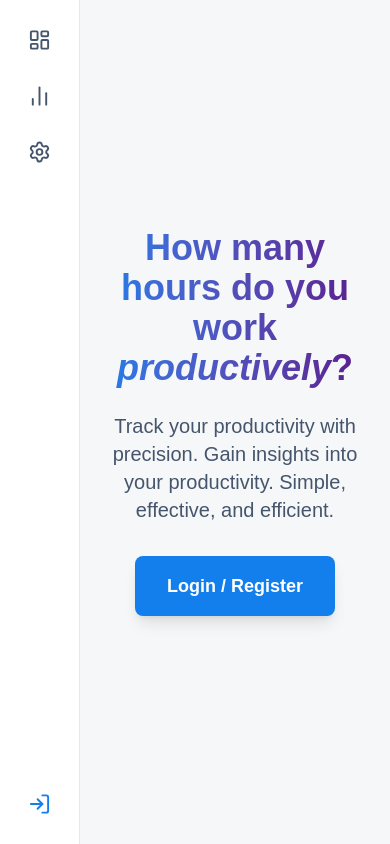
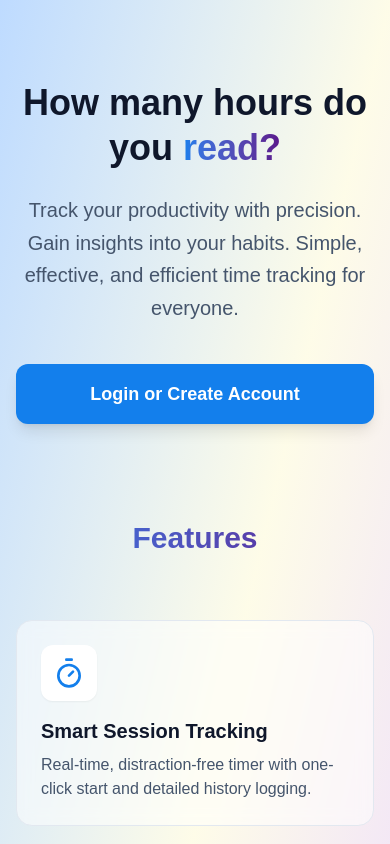
Before and after one commit to yegekucuk/memoria, a Next.js app: page / in a window 390 px wide. Built offline with nearby package versions, Linux system fonts and the light colour scheme; no server answers.

Commit message:
style: redesign landing page and other minor style changes

```diff
--- a/package.json
+++ b/package.json
@@ -15,6 +15,7 @@
     "@types/bcryptjs": "^2.4.6",
     "@types/jsonwebtoken": "^9.0.10",
     "bcryptjs": "^3.0.3",
+    "framer-motion": "^12.29.2",
     "jsonwebtoken": "^9.0.3",
     "lucide-react": "^0.562.0",
     "next": "16.1.3",
--- a/src/app/globals.css
+++ b/src/app/globals.css
@@ -39,3 +39,7 @@ body {
   color: var(--foreground);
   font-family: Arial, Helvetica, sans-serif;
 }
+
+.bg-mesh {
+  @apply not-dark:bg-linear-to-br not-dark:from-blue-200 not-dark:via-yellow-50 not-dark:to-purple-200 dark:bg-background-dark
+}
--- a/src/app/page.tsx
+++ b/src/app/page.tsx
@@ -4,12 +4,17 @@ import React, { useEffect, useState } from 'react';
 import { useRouter } from 'next/navigation';
 import { useAuth } from '@/context/AuthContext';
 import { AuthModal } from '@/components/AuthModal';
+import { FeaturesSection } from '@/components/FeaturesSection';
 import { Loader2 } from 'lucide-react';
+import { motion, AnimatePresence } from 'framer-motion';
 
 export default function Home() {
   const { isAuthenticated, loading } = useAuth();
   const router = useRouter();
   const [isAuthModalOpen, setIsAuthModalOpen] = useState(false);
+
+  const words = ["work?", "workout?", "read?", "write?", "study?"];
+  const [currentWordIndex, setCurrentWordIndex] = useState(0);
 
   useEffect(() => {
     if (!loading && isAuthenticated) {
@@ -17,6 +22,14 @@ export default function Home() {
         router.push('/dashboard');
     }
   }, [loading, isAuthenticated, router]);
+
+  useEffect(() => {
+    const interval = setInterval(() => {
+      setCurrentWordIndex((prev) => (prev + 1) % words.length);
+    }, 2000); // Change every 2 seconds
+
+    return () => clearInterval(interval);
+  }, []);
 
   if (loading) {
     return (
@@ -32,22 +45,52 @@ export default function Home() {
   }
 
   return (
-    <div className="flex flex-col items-center justify-center h-screen w-full bg-background-light dark:bg-background-dark p-4">
-      <div className="text-center max-w-4xl">
-        <h1 className="text-4xl md:text-6xl font-bold bg-clip-text text-transparent bg-linear-to-r from-primary to-purple-900 mb-6">
-          How many hours do you work <span className='italic'>productively</span>?
+    <div className="flex flex-col w-full bg-mesh">
+      {/* Hero Section */}
+      <div className="flex flex-col items-center justify-center min-h-[40vh] w-full p-4 relative z-10 pt-20">
+        <div className="text-center max-w-5xl">
+          <h1 className="text-4xl md:text-6xl lg:text-7xl font-bold text-slate-900 dark:text-white mb-6 leading-tight">
+            How many hours do you{' '}
+            <span className="inline-flex justify-start">
+                <AnimatePresence mode="wait">
+                    <motion.span
+                        key={currentWordIndex}
+                        className="bg-clip-text text-transparent bg-linear-to-r from-primary to-purple-900 inline-block"
+                        initial={{ opacity: 0, y: 20 }}
+                        animate={{ opacity: 1, y: 0 }}
+                        exit={{ opacity: 0, y: -20 }}
+                        transition={{ duration: 0.3 }}
+                    >
+                        {words[currentWordIndex]}
+                    </motion.span>
+                </AnimatePresence>
+            </span>
           </h1>
-        <p className="text-xl text-slate-600 dark:text-slate-300 mb-8">
-          Track your productivity with precision. Gain insights into your productivity.
-          Simple, effective, and efficient.
+          <p className="text-xl md:text-2xl text-slate-600 dark:text-slate-300 mb-10 max-w-3xl mx-auto leading-relaxed">
+            Track your productivity with precision. Gain insights into your habits.
+            Simple, effective, and efficient time tracking for everyone.
           </p>
+          <div className="flex flex-col sm:flex-row gap-4 justify-center">
             <button
               onClick={() => setIsAuthModalOpen(true)}
-          className="px-8 py-4 bg-primary text-white rounded-lg text-lg font-semibold hover:bg-primary/90 transition-colors shadow-lg hover:shadow-xl cursor-pointer"
+              className="px-8 py-4 bg-primary text-white rounded-xl text-lg font-semibold hover:bg-primary/90 transition-all shadow-lg hover:shadow-primary/25 hover:-translate-y-0.5 cursor-pointer"
             >
-          Login / Register
+              Login or Create Account
             </button>
           </div>
+        </div>
+      </div>
+
+      {/* Features Section */}
+      <div id="features" className="bg-transparent relative z-10">
+        <FeaturesSection />
+      </div>
+
+      {/* Footer */}
+      <footer className="py-2 text-center text-slate-500 dark:text-slate-400 border-t border-slate-200 dark:border-white/10 relative z-10">
+        <p>© 2026 @yegekucuk. All rights reserved.</p>
+      </footer>
+
       <AuthModal isOpen={isAuthModalOpen} onClose={() => setIsAuthModalOpen(false)} />
     </div>
   );
--- a/src/components/ActiveSession.tsx
+++ b/src/components/ActiveSession.tsx
@@ -60,22 +60,8 @@ export const ActiveSession: React.FC<ActiveSessionProps> = ({ startTime, onEndSe
   const { h, m, s } = formatTime(seconds);
 
   return (
-    <div className="fixed inset-0 z-50 bg-background-light dark:bg-background-dark font-display text-slate-900 dark:text-white antialiased overflow-x-hidden min-h-screen flex flex-col">
-        {/* Header Overlay */}
-        <header className="absolute top-0 z-50 w-full border-b border-gray-200 dark:border-gray-800 bg-background-light/80 dark:bg-background-dark/80 backdrop-blur-md">
-            <div className="max-w-[1200px] mx-auto px-4 sm:px-6 lg:px-8">
-                <div className="flex h-16 items-center justify-between">
-                    <div className="flex items-center gap-3">
-                        <div className="flex items-center justify-center size-8 rounded bg-primary text-white">
-                            <Timer size={20} />
-                        </div>
-                        <h2 className="text-lg font-bold tracking-tight text-slate-900 dark:text-white">howmanyhours?</h2>
-                    </div>
-                </div>
-            </div>
-        </header>
-
-        <main className="flex-grow flex flex-col items-center justify-center py-12 px-4 relative">
+    <div className="fixed inset-0 z-50 bg-mesh font-display text-slate-900 dark:text-white antialiased overflow-x-hidden min-h-screen flex flex-col">
+        <main className="grow flex flex-col items-center justify-center py-12 px-4 relative">
             <div className="absolute top-1/2 left-1/2 -translate-x-1/2 -translate-y-1/2 w-[500px] h-[500px] bg-primary/5 rounded-full blur-3xl pointer-events-none"></div>
             <div className="w-full max-w-3xl flex flex-col items-center gap-12 z-10 animate-in zoom-in-95 duration-700">
                 <div className="text-center space-y-2">
--- a/src/components/Dashboard.tsx
+++ b/src/components/Dashboard.tsx
@@ -57,8 +57,8 @@ export const Dashboard: React.FC<DashboardProps> = ({ sessions, onStartSession,
         />
 
         {/* CTA Section */}
-        <section className="relative overflow-hidden rounded-2xl bg-white dark:bg-surface-dark border border-slate-200 dark:border-white/10 shadow-lg group">
-            <div className="absolute inset-0 bg-linear-to-r from-primary/20 to-transparent opacity-50 pointer-events-none"></div>
+        <section className="relative overflow-hidden rounded-2xl bg-mesh border border-slate-200 dark:border-white/10 shadow-lg group">
+            <div className="absolute inset-0 bg-mesh opacity-50 pointer-events-none"></div>
             <div className="absolute -right-20 -top-20 w-64 h-64 bg-primary/20 rounded-full blur-[80px] pointer-events-none"></div>
             <div className="relative z-10 flex flex-col items-center justify-center gap-6 px-6 py-10">
                 <div className="flex flex-col gap-3 text-center">
--- /dev/null
+++ b/src/components/FeaturesSection.tsx
@@ -0,0 +1,55 @@
+import { Timer, BarChart2, Tag, Shield } from 'lucide-react';
+
+export const FeaturesSection = () => {
+  const features = [
+    {
+      icon: <Timer className="w-8 h-8 text-primary" />,
+      title: "Smart Session Tracking",
+      description: "Real-time, distraction-free timer with one-click start and detailed history logging."
+    },
+    {
+      icon: <BarChart2 className="w-8 h-8 text-purple-600" />,
+      title: "Deep Analytics",
+      description: "Visual activity charts and key metrics to benchmark focus consistency and productivity."
+    },
+    {
+      icon: <Tag className="w-8 h-8 text-blue-500" />,
+      title: "Custom Organization",
+      description: "Create colorful custom tags and add specific notes to every session."
+    },
+    {
+      icon: <Shield className="w-8 h-8 text-emerald-500" />,
+      title: "Secure & Private",
+      description: "Robust authentication system ensuring your data stays private and secure."
+    }
+  ];
+
+  return (
+    <div className="w-full max-w-4xl mx-auto px-4 py-20">
+      <div className="text-center mb-16">
+        <h2 className="text-3xl md:text-4xl font-bold bg-clip-text text-transparent bg-linear-to-r from-primary to-purple-900 mb-8">
+          Features
+        </h2>
+      </div>
+
+      <div className="grid grid-cols-1 md:grid-cols-2 gap-6">
+        {features.map((feature, index) => (
+          <div
+            key={index}
+            className="p-6 rounded-2xl bg-white/50 dark:bg-white/5 border border-slate-200 dark:border-white/10 backdrop-blur-sm hover:shadow-lg transition-all duration-300 hover:-translate-y-2"
+          >
+            <div className="mb-4 p-3 bg-white dark:bg-white/10 rounded-xl w-fit shadow-xs">
+              {feature.icon}
+            </div>
+            <h3 className="text-xl font-bold text-slate-900 dark:text-white mb-2">
+              {feature.title}
+            </h3>
+            <p className="text-slate-600 dark:text-slate-400">
+              {feature.description}
+            </p>
+          </div>
+        ))}
+      </div>
+    </div>
+  );
+};
--- a/src/components/Layout.tsx
+++ b/src/components/Layout.tsx
@@ -18,9 +18,11 @@ export const Layout: React.FC<LayoutProps> = ({ children }) => {
   const [isAuthModalOpen, setIsAuthModalOpen] = useState(false);
 
   const isActive = (path: string) => pathname?.startsWith(path);
+  const isLandingPage = pathname === '/';
 
   return (
     <div className="flex h-screen w-full overflow-hidden bg-background-light dark:bg-background-dark text-slate-900 dark:text-white">
+      {!isLandingPage && (
       <aside className="w-20 lg:w-72 shrink-0 flex flex-col border-r border-slate-200 dark:border-white/10 bg-white dark:bg-background-dark transition-all duration-300 z-20">
         <div className="flex flex-col h-full p-4 justify-between">
             <div className="flex flex-col gap-8">
@@ -89,6 +91,7 @@ export const Layout: React.FC<LayoutProps> = ({ children }) => {
             </div>
         </div>
       </aside>
+      )}
 
       <AuthModal isOpen={isAuthModalOpen} onClose={() => setIsAuthModalOpen(false)} />
 
```
Also changed, not shown: 1 other file (tests, documents, lock files or other folders). Lines whose indentation alone changed are shown as unchanged.
